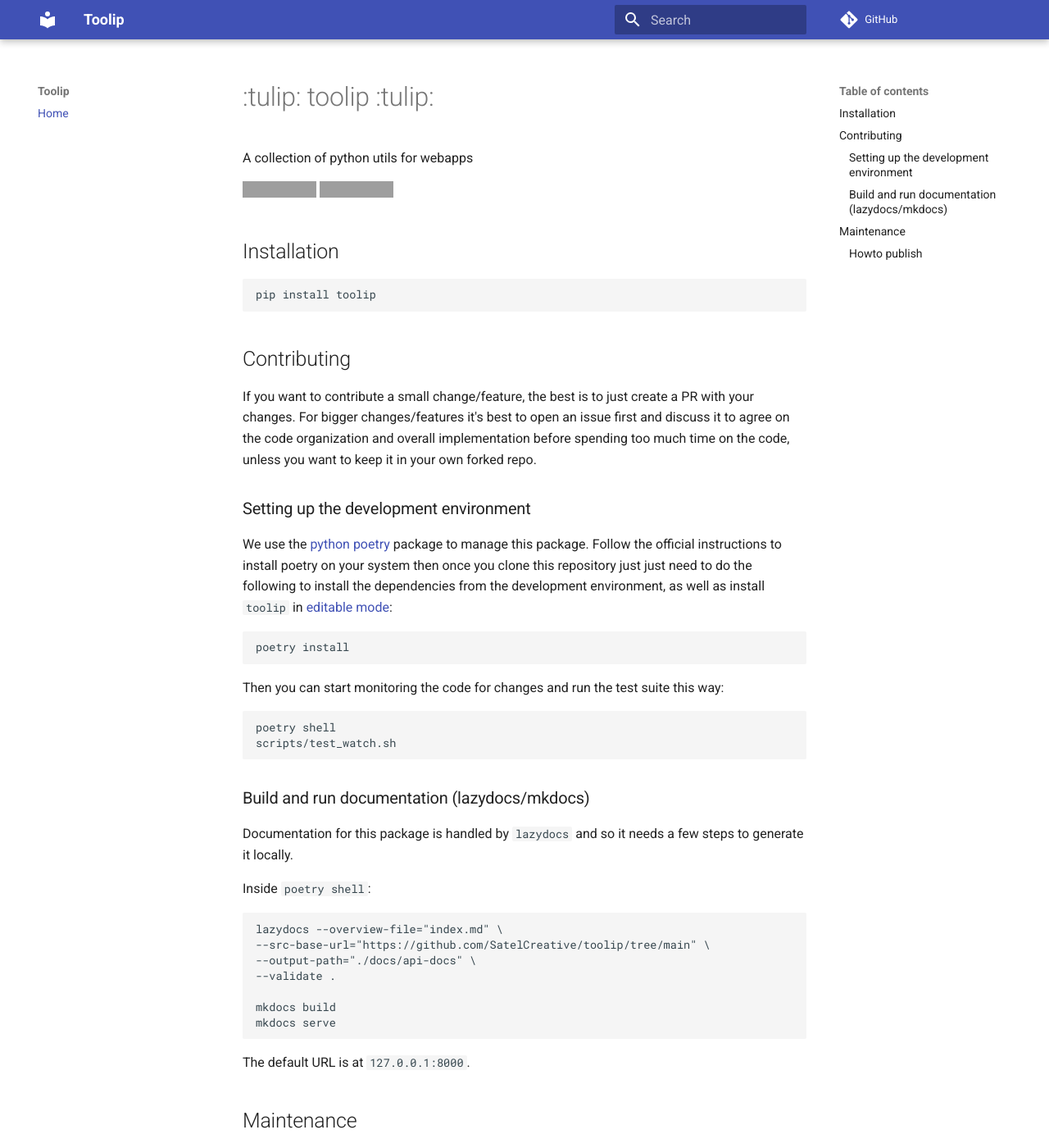
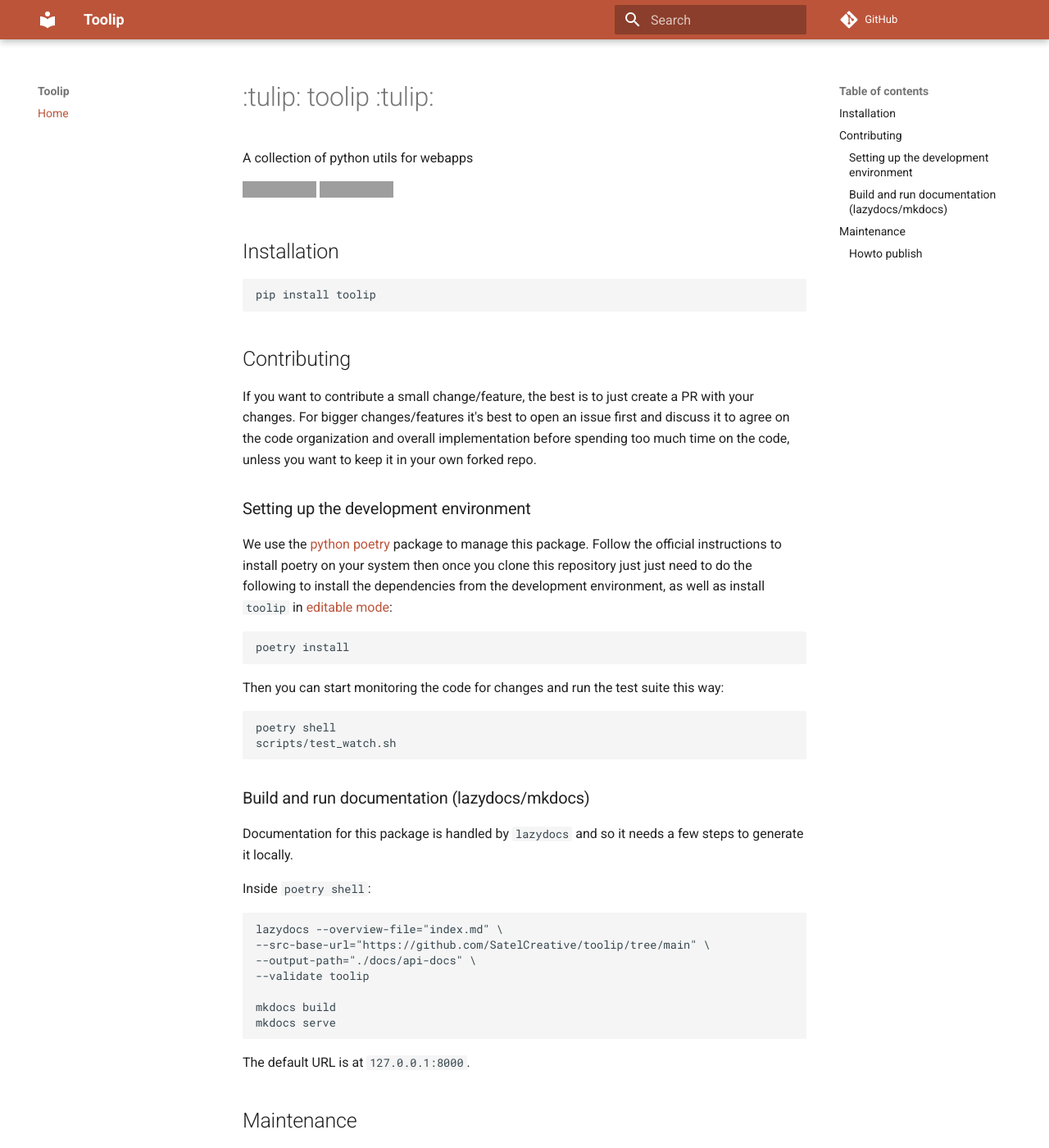
Before and after one commit to SatelCreative/toolip, an MkDocs documentation site: the page built from docs/index.md, in a window 1280 px wide and 1400 px high. Shown: the whole window at 82% size. Built offline with MkDocs 1.6.1 and Material for MkDocs 9.7.7, drawn with Linux system fonts in a browser that asks for light colours; comment, search, counter and statistics services are not loaded; grey boxes are pictures that could not be loaded.

Commit message:
Ignored tests folder, Modified primary theme color

```diff
--- a/docs/index.md
+++ b/docs/index.md
@@ -48,7 +48,7 @@ Inside `poetry shell`:
 lazydocs --overview-file="index.md" \
 --src-base-url="https://github.com/SatelCreative/toolip/tree/main" \
 --output-path="./docs/api-docs" \
---validate .
+--validate toolip
 
 mkdocs build
 mkdocs serve
--- /dev/null
+++ b/docs/stylesheets/extra.css
@@ -0,0 +1,5 @@
+:root {
+  --md-primary-fg-color: rgb(188, 84, 58);
+  --md-primary-fg-color--light: rgb(188, 84, 58);
+  --md-primary-fg-color--dark: rgb(188, 84, 58);
+}
--- a/mkdocs.yml
+++ b/mkdocs.yml
@@ -3,6 +3,8 @@ site_url: https://example.com/
 repo_url: https://github.com/SatelCreative/toolip
 theme:
   name: material
+extra_css:
+  - stylesheets/extra.css
 nav:
   - Home: index.md
   - ...
```
Also changed, not shown: README.md (+1 -1 lines), 1 other file.
